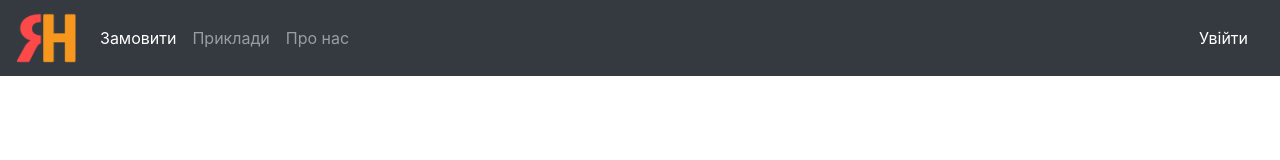
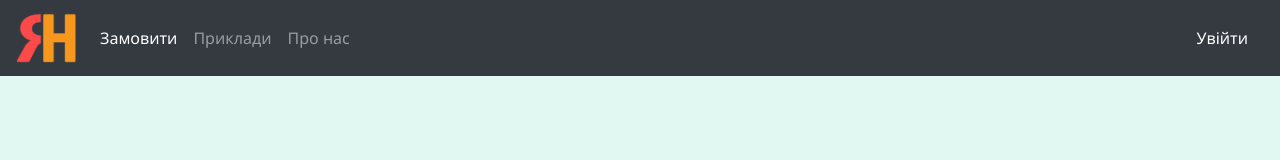
Before and after one commit to andrewtsymbaliuk/yanarmalnyi, a plain HTML site: page index.html in a window 1280 px wide. Shown: the top 160 px of the page. Drawn offline with nearby package versions, Linux system fonts and the light colour scheme.

Commit message:
update style

```diff
--- a/index.html
+++ b/index.html
@@ -3,13 +3,12 @@
 <head>
     <meta charset="UTF-8">
     <meta name="viewport" content="width=device-width, initial-scale=1, shrink-to-fit=no">
-
-
     <link rel="stylesheet" href="https://stackpath.bootstrapcdn.com/bootstrap/4.4.1/css/bootstrap.min.css" integrity="sha384-Vkoo8x4CGsO3+Hhxv8T/Q5PaXtkKtu6ug5TOeNV6gBiFeWPGFN9MuhOf23Q9Ifjh" crossorigin="anonymous">
+    <link rel="stylesheet" href="styles/style.css">
     <title>Я Нармальний</title>
 </head>
 <body>
-<nav class="navbar navbar-expand-md navbar-dark bg-dark">
+<nav class="navbar navbar-expand-md navbar-dark bg-dark sticky-top">
     <a href="index.html" class="navbar-brand">
         <img src="img/logo.png" width=60" height="50" alt="logo">
     </a>
@@ -38,10 +37,8 @@
                 <!<img src="img/anonymus.png" width="40" height="40" alt="logo">
             </li>
         </ul>
-
     </div>
 </nav>
-
     <script src="https://code.jquery.com/jquery-3.4.1.slim.min.js" integrity="sha384-J6qa4849blE2+poT4WnyKhv5vZF5SrPo0iEjwBvKU7imGFAV0wwj1yYfoRSJoZ+n" crossorigin="anonymous"></script>
     <script src="https://cdn.jsdelivr.net/npm/popper.js@1.16.0/dist/umd/popper.min.js" integrity="sha384-Q6E9RHvbIyZFJoft+2mJbHaEWldlvI9IOYy5n3zV9zzTtmI3UksdQRVvoxMfooAo" crossorigin="anonymous"></script>
     <script src="https://stackpath.bootstrapcdn.com/bootstrap/4.4.1/js/bootstrap.min.js" integrity="sha384-wfSDF2E50Y2D1uUdj0O3uMBJnjuUD4Ih7YwaYd1iqfktj0Uod8GCExl3Og8ifwB6" crossorigin="anonymous"></script>
--- /dev/null
+++ b/styles/style.css
@@ -0,0 +1,9 @@
+body{
+    height: 2000px;
+    background: #E0F8F1;
+    font-family: "Segoe UI", serif;
+}
+nav{
+    font-family: "Segoe UI", serif ;
+    font-size: medium;
+}
```
Also changed, not shown: styles/main.css (deleted).
